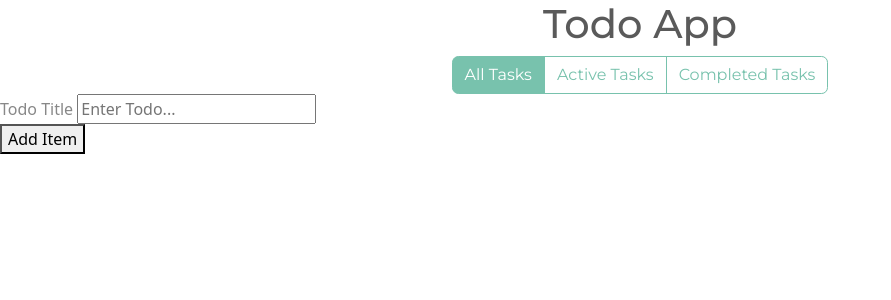
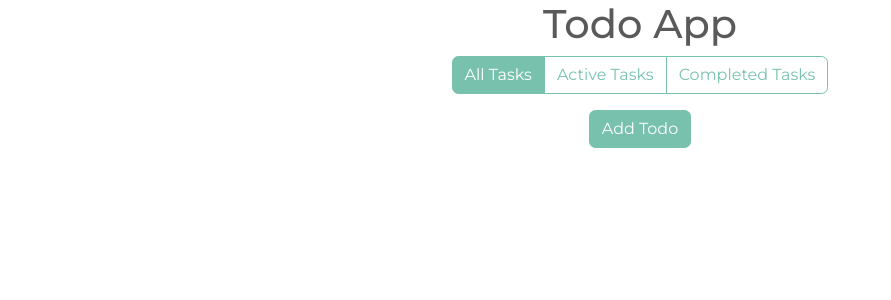
Before and after one commit to phanexyoy/cozy-todo-list, a Flask app: page / in a window 1280 px wide. Shown: the top 300 px of the page, without its empty margins (0-891 px from the left). Run offline with Flask 3, Linux system fonts and the light colour scheme; some libraries are stand-ins or nearby versions.

Commit message:
add button and 3 dots on the side

```diff
--- a/app.py
+++ b/app.py
@@ -36,6 +36,16 @@ def add():
     db.session.commit()
     return redirect(url_for("index", filter=filter_val))
 
+@app.route('/edit', methods=["POST"])
+def edit():
+    todo_id = request.form.get("todo_id")
+    new_title = request.form.get("title")
+    filter_val = request.form.get("filter", "all")
+    todo = Todo.query.get(todo_id)
+    todo.title = new_title
+    db.session.commit()
+    return redirect(url_for("index", filter=filter_val))
+
 @app.route('/update/<int:todo_id>')
 def update(todo_id):
     filter_val = request.args.get("filter", "all")
--- a/static/css/nav.css
+++ b/static/css/nav.css
@@ -22,3 +22,22 @@ li {
     background: url('/static/images/fire1.png') no-repeat left center;
     background-size: 28px 28px;
 }
+
+.dropdown-toggle.btn-link {
+    text-decoration: none;
+}
+
+.dropdown-toggle.btn-link::after {
+    display: none;
+}
+
+.btn-link.dropdown-toggle:hover {
+    background-color: #f0f0f0;
+}
+
+.modal-header {
+    border-bottom: none;
+}
+.modal-footer {
+    border-top: none;
+}
--- a/templates/base.html
+++ b/templates/base.html
@@ -11,6 +11,7 @@
 
     <h1 class="text-center">Todo App</h1>
 
+    <!-- Navigation Radio -->
     <div class="d-flex justify-content-center">
         <form action="/" method="get" id="filterForm">
             <div class="btn-group" role="group" aria-label="Task Filters">
@@ -29,27 +30,7 @@
         </form>
     </div>
 
-    <form action="/add?filter={{ filter_val }}" method="post">
-        <div>
-            <label for="title">Todo Title</label>
-            <input type="text" name="title" placeholder="Enter Todo...">
-            <br>
-            <button type="submit">Add Item</button>
-        </div>
-    </form>
-
-    {% for todo in todo_list %}
-        <div class="form-check">
-            <input class="form-check-input custom-checkbox" type="checkbox" id="todo{{ todo.id }}"
-                {% if todo.complete %}checked{% endif %}
-                onchange="window.location.href='/update/{{ todo.id }}?filter={{ filter_val }}'">
-            <label class="form-check-label {% if todo.complete %}completed{% endif %}" for="todo{{ todo.id }}">
-                {{ todo.title }}
-            </label>
-            <a href="/delete/{{ todo.id }}?filter={{ filter_val }}">Delete</a>
-        </div>
-    {% endfor %}
-
+    <!-- Navigation Radio Script -->
     <script>
         document.querySelectorAll('input[name="filter"]').forEach((radio) => {
           radio.addEventListener('change', () => {
@@ -58,5 +39,133 @@
         });
     </script>
 
+
+
+    <!-- Add Button -->
+    <div class="d-flex justify-content-center my-3">
+        <button class="btn btn-primary" id="addTodoButton">Add Todo</button>
+    </div>
+
+    <!-- Add Modal -->
+    <div class="modal fade" id="addTodoModal" tabindex="-1" aria-labelledby="addTodoModalLabel" aria-hidden="true">
+        <div class="modal-dialog">
+        <div class="modal-content">
+            <form action="/add?filter={{ filter_val }}" method="post" id="addTodoForm">
+            <div class="modal-header" style="border-bottom: none;">
+                <h5 class="modal-title" id="addTodoModalLabel">Add Todo</h5>
+                <button type="button" class="btn-close" data-bs-dismiss="modal" aria-label="Close"></button>
+            </div>
+            <div class="modal-body">
+                <!-- Input for Todo Title -->
+                <div class="mb-3">
+                <input type="text" class="form-control" name="title" placeholder="Enter Todo..." maxlength="100" required>
+                </div>
+            </div>
+            <div class="modal-footer justify-content-center" style="border-top: none;">
+                <button type="button" class="btn btn-secondary" data-bs-dismiss="modal">Cancel</button>
+                <button type="submit" class="btn btn-primary">Add Item</button>
+            </div>
+            </form>
+        </div>
+        </div>
+    </div>
+
+    <!-- Add Script -->
+    <script>
+        document.addEventListener('DOMContentLoaded', function(){
+            var addTodoButton = document.getElementById('addTodoButton');
+            addTodoButton.addEventListener('click', function(e){
+                e.preventDefault();
+                var addModal = new bootstrap.Modal(document.getElementById('addTodoModal'));
+                addModal.show();
+            });
+        });
+    </script>
+
+
+
+    <!-- Todo List -->
+    <div class="container" style="max-width: 600px; margin: 0 auto; max-height: 80vh; overflow-y: auto;">
+        {% for todo in todo_list %}
+        <div class="d-flex align-items-center justify-content-between w-101 mb-2">
+            <!-- Checkbox -->
+            <div class="form-check">
+                <input class="form-check-input custom-checkbox" type="checkbox" id="todo{{ todo.id }}"
+                    {% if todo.complete %}checked{% endif %}
+                    onchange="window.location.href='/update/{{ todo.id }}?filter={{ filter_val }}'">
+                <label class="form-check-label {% if todo.complete %}completed{% endif %}" for="todo{{ todo.id }}">
+                    {{ todo.title }}
+                </label>
+            </div>
+
+            <!-- Dropdown -->
+            <div class="dropdown">
+                <button class="btn btn-link dropdown-toggle" type="button" id="dropdownMenuButton{{ todo.id }}"
+                        data-bs-toggle="dropdown" aria-expanded="false">
+                    <!-- 3 dot symbol -->
+                    &#x22EE;
+                </button>
+                <ul class="dropdown-menu" aria-labelledby="dropdownMenuButton{{ todo.id }}">
+                    <li>
+                        <a class="dropdown-item edit-todo" href="#"
+                           data-todo-id="{{ todo.id }}"
+                           data-todo-title="{{ todo.title }}"
+                           data-filter="{{ filter_val }}">Edit</a>
+                    </li>
+                    <li><a class="dropdown-item" href="/delete/{{ todo.id }}?filter={{ filter_val }}">Delete</a></li>
+                </ul>
+            </div>
+        </div>
+        {% endfor %}
+    </div>
+
+    <!-- Dropdown Edit Modal -->
+    <div class="modal fade" id="editTodoModal" tabindex="-1" aria-labelledby="editTodoModalLabel" aria-hidden="true">
+        <div class="modal-dialog">
+            <div class="modal-content">
+                <form action="/edit" method="post">
+                    <div class="modal-header">
+                        <h5 class="modal-title" id="editTodoModalLabel">Edit Todo</h5>
+                        <button type="button" class="btn-close" data-bs-dismiss="modal" aria-label="Close"></button>
+                    </div>
+                    <div class="modal-body">
+                        <!-- Hidden field to store the todo id and filter -->
+                        <input type="hidden" name="todo_id" id="modal-todo-id" value="">
+                        <input type="hidden" name="filter" id="modal-filter" value="{{ filter_val }}">
+                        <div class="mb-3">
+                            <!-- <label for="modal-todo-title" class="form-label">Todo Title</label> -->
+                            <input type="text" class="form-control" id="modal-todo-title" name="title" maxlength="100" required>
+                        </div>
+                    </div>
+                    <div class="modal-footer justify-content-center">
+                        <button type="button" class="btn btn-secondary" data-bs-dismiss="modal">Cancel</button>
+                        <button type="submit" class="btn btn-primary">Confirm</button>
+                    </div>
+                </form>
+            </div>
+        </div>
+    </div>
+
+    <!-- Dropdown Edit Script -->
+    <script>
+        document.addEventListener('DOMContentLoaded', function () {
+        var editButtons = document.querySelectorAll('.edit-todo');
+            editButtons.forEach(function(button) {
+                    button.addEventListener('click', function(event) {
+                    event.preventDefault();
+                    var todoId = this.getAttribute('data-todo-id');
+                    var todoTitle = this.getAttribute('data-todo-title');
+                    var filterVal = this.getAttribute('data-filter');
+                    document.getElementById('modal-todo-id').value = todoId;
+                    document.getElementById('modal-todo-title').value = todoTitle;
+                    document.getElementById('modal-filter').value = filterVal;
+                    var myModal = new bootstrap.Modal(document.getElementById('editTodoModal'));
+                    myModal.show();
+                });
+            });
+        });
+    </script>
+
+    <script src="https://cdn.jsdelivr.net/npm/bootstrap@5.3.0/dist/js/bootstrap.bundle.min.js"></script>
 </body>
 </html>
```
